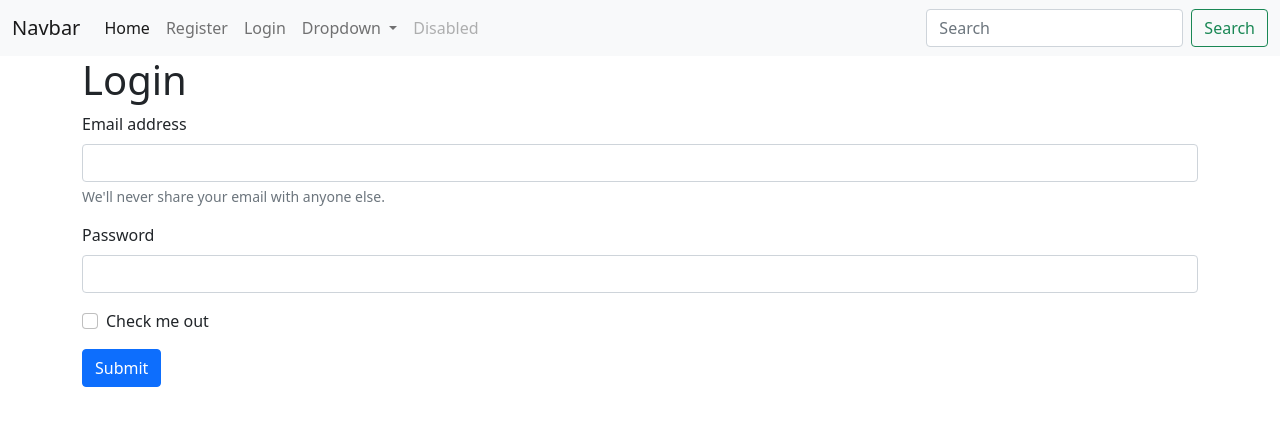
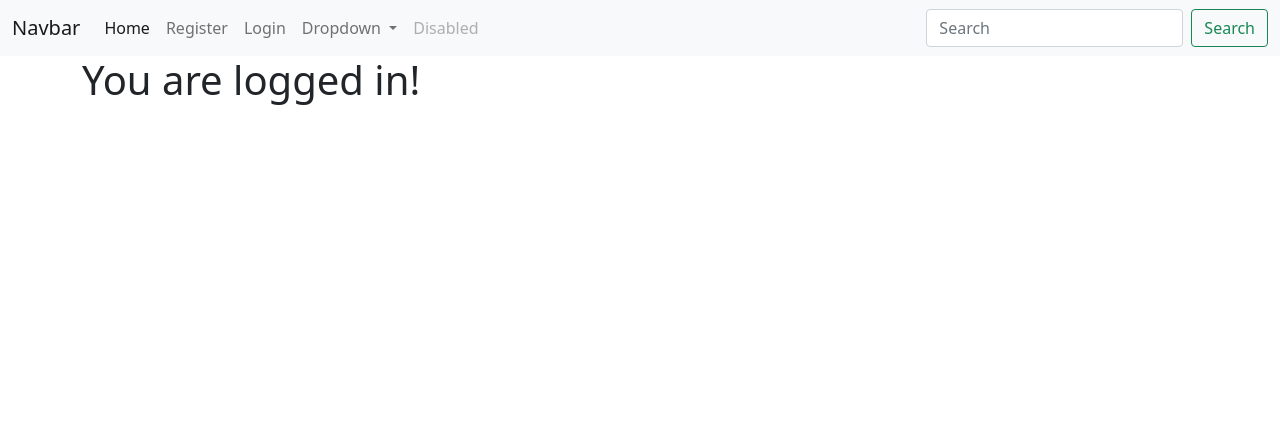
Before and after one commit to akash-g1t/express-authentication, a Node server app: page /user/ in a window 1280 px wide. Shown: the top 426 px of the page. Run offline with Node 20, Linux system fonts and the light colour scheme; some libraries are stand-ins or nearby versions.

Commit message:
login working, working on connect-flash

```diff
--- a/app.js
+++ b/app.js
@@ -2,6 +2,8 @@ const express = require("express");
 const app = express();
 const morgan = require("morgan");
 const mongoose = require("mongoose");
+const session = require("express-session");
+const cookieParser = require("cookie-parser");
 
 const PORT = process.env.PORT || 5000;
 
@@ -22,6 +24,13 @@ app.use(express.static("public"));
 app.use(morgan("dev"));
 
 app.use(express.urlencoded({extended: true}))
+app.use(cookieParser("secret"));
+app.use(session({
+    secret: "thisisasecret",
+    maxAge: 36000000,
+    resave: true,
+    saveUninitialized: true
+}))
 
 //custom Middlewares
 // app.use( async (req, res, next) => {
--- a/controller/userController.js
+++ b/controller/userController.js
@@ -1,5 +1,7 @@
 const User = require("../models/User");
 const bcrypt = require("bcrypt");
+
+const passport = require("./passportStrategy");
 
 const index = async (req, res) => {
     res.render("user/index");
@@ -60,8 +62,11 @@ const login_get = async (req, res) => {
 };
 
 
-const login_post = async (req, res) => {
-    res.render("user/login");
+const login_post = async (req, res, next) => {
+    passport.authenticate("local", {
+        failureRedirect: "/user/login",
+        successRedirect: "/user"
+    })(req, res, next);
 };
 
 module.exports = {
--- a/routes/userRouter.js
+++ b/routes/userRouter.js
@@ -1,5 +1,9 @@
 const express = require("express");
 const router = express.Router();
+
+const passport = require("passport");
+router.use(passport.initialize());
+router.use(passport.session());
 
 const userController = require("../controller/userController")
 
--- a/views/user/index.ejs
+++ b/views/user/index.ejs
@@ -1,21 +1,5 @@
 <%- include("../partials/header.ejs") %>
 
-<h1>Login</h1>
-<form>
-    <div class="mb-3">
-      <label for="exampleInputEmail1" class="form-label">Email address</label>
-      <input type="email" class="form-control" id="exampleInputEmail1" aria-describedby="emailHelp">
-      <div id="emailHelp" class="form-text">We'll never share your email with anyone else.</div>
-    </div>
-    <div class="mb-3">
-      <label for="exampleInputPassword1" class="form-label">Password</label>
-      <input type="password" class="form-control" id="exampleInputPassword1">
-    </div>
-    <div class="mb-3 form-check">
-      <input type="checkbox" class="form-check-input" id="exampleCheck1">
-      <label class="form-check-label" for="exampleCheck1">Check me out</label>
-    </div>
-    <button type="submit" class="btn btn-primary">Submit</button>
-</form>
+<h1>You are logged in!</h1>
 
 <%- include("../partials/footer.ejs") %>
```
Also changed, not shown: controller/passportStrategy.js (added, +36 -0 lines), package.json (+6 -1 lines), 1 other file.
